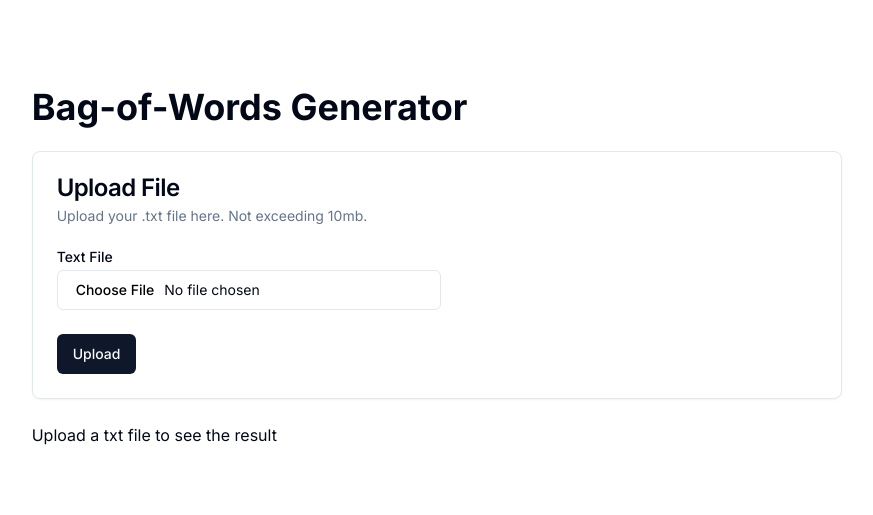
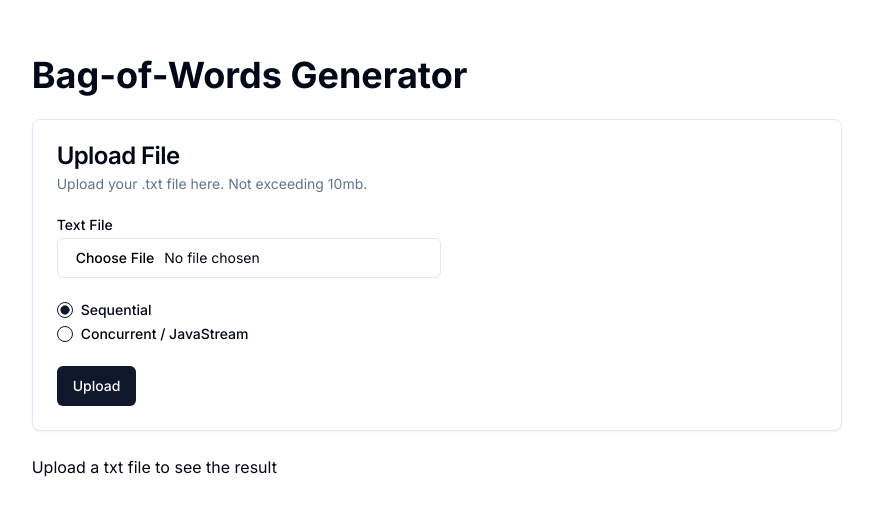
Before and after one commit to adrianteh126/wif3011-project, a Next.js app in the folder frontend/: page / in a window 1280 px wide. Shown: the part 133-648 px from the top of the page, without its empty margins (203-1076 px from the left). Built offline with nearby package versions, Linux system fonts and the light colour scheme.

Commit message:
Add radio group & api integration

```diff
--- a/frontend/package.json
+++ b/frontend/package.json
@@ -10,6 +10,7 @@
   },
   "dependencies": {
     "@radix-ui/react-label": "^2.0.2",
+    "@radix-ui/react-radio-group": "^1.1.3",
     "@radix-ui/react-slot": "^1.0.2",
     "@radix-ui/react-toast": "^1.1.5",
     "class-variance-authority": "^0.7.0",
--- a/frontend/src/app/page.tsx
+++ b/frontend/src/app/page.tsx
@@ -1,6 +1,6 @@
 'use client'
 
-import { useState } from 'react'
+import React, { useEffect, useState } from 'react'
 import { Button } from '@/components/ui/button'
 import { Input } from '@/components/ui/input'
 import { Label } from '@/components/ui/label'
@@ -14,6 +14,7 @@
 } from '@/components/ui/card'
 import { useToast } from '@/components/ui/use-toast'
 import { LineMdLoadingTwotoneLoop } from '@/components/icon/LineMdLoadingTwotoneLoop'
+import { RadioGroup, RadioGroupItem } from '@/components/ui/radio-group'
 
 interface Result {
   data: {
@@ -22,12 +23,16 @@
   elapsed_time: number
 }
 
+type Algorithm = 'sequential' | 'concurrent-java-stream'
+
 export default function Home() {
+  const baseUrl = 'http://localhost:4000'
   const { toast } = useToast()
 
   const [selectedFile, setSelectedFile] = useState(null)
   const [isLoading, setIsLoading] = useState(false)
   const [data, setData] = useState<Result>()
+  const [selectOption, setSelectedOption] = useState<Algorithm>('sequential')
 
   const handleFileChange = (event: any) => {
     setSelectedFile(event.target.files[0])
@@ -46,7 +51,12 @@
     formData.append('file', selectedFile)
 
     try {
-      const response = await fetch('http://localhost:4000/api/upload', {
+      const fetchUrl =
+        selectOption == 'sequential'
+          ? `${baseUrl}/api/sequential`
+          : `${baseUrl}/api/concurrent/java-stream`
+
+      const response = await fetch(fetchUrl, {
         method: 'POST',
         body: formData
       })
@@ -61,9 +71,16 @@
       }
     } catch (error) {
       console.error('Error uploading file:', error)
-      toast({ title: '❌ Failed to upload file', description: String(error) })
+      toast({
+        title: '❌ Failed to upload file',
+        description: String(error)
+      })
     }
     setIsLoading(false)
+  }
+
+  const handleOptionChange = (value: Algorithm) => {
+    setSelectedOption(value)
   }
 
   return (
@@ -79,14 +96,32 @@
             </CardDescription>
           </CardHeader>
           <form onSubmit={handleSubmit}>
-            <CardContent>
+            <CardContent className="flex flex-col gap-6">
               <div className="grid w-full max-w-sm items-center gap-1.5">
                 <Label htmlFor="text-file">Text File</Label>
                 <Input id="text-file" type="file" onChange={handleFileChange} />
               </div>
+              <RadioGroup
+                defaultValue="sequential"
+                onValueChange={handleOptionChange}
+              >
+                <div className="flex items-center space-x-2">
+                  <RadioGroupItem value="sequential" id="option-sequential" />
+                  <Label htmlFor="option-sequential">Sequential</Label>
+                </div>
+                <div className="flex items-center space-x-2">
+                  <RadioGroupItem
+                    value="concurrent-java-stream"
+                    id="option-concurrent"
+                  />
+                  <Label htmlFor="option-concurrent">
+                    Concurrent / JavaStream
+                  </Label>
+                </div>
+              </RadioGroup>
             </CardContent>
             <CardFooter>
-              <Button type="submit">
+              <Button type="submit" disabled={isLoading}>
                 Upload
                 {isLoading && (
                   <div className="ps-3">
@@ -111,7 +146,7 @@
                 <div className="ps-6 grid grid-cols-5">
                   {Object.entries(data.data).map(([key, value]) => (
                     <div key={key}>
-                      <p>
+                      <p className="truncate">
                         &quot;<strong>{key}</strong>&quot;: {value}
                       </p>
                     </div>
--- /dev/null
+++ b/frontend/src/components/ui/radio-group.tsx
@@ -0,0 +1,44 @@
+'use client'
+
+import * as React from 'react'
+import * as RadioGroupPrimitive from '@radix-ui/react-radio-group'
+import { Circle } from 'lucide-react'
+
+import { cn } from '@/lib/utils'
+
+const RadioGroup = React.forwardRef<
+  React.ElementRef<typeof RadioGroupPrimitive.Root>,
+  React.ComponentPropsWithoutRef<typeof RadioGroupPrimitive.Root>
+>(({ className, ...props }, ref) => {
+  return (
+    <RadioGroupPrimitive.Root
+      className={cn('grid gap-2', className)}
+      {...props}
+      ref={ref}
+    />
+  )
+})
+RadioGroup.displayName = RadioGroupPrimitive.Root.displayName
+
+const RadioGroupItem = React.forwardRef<
+  React.ElementRef<typeof RadioGroupPrimitive.Item>,
+  React.ComponentPropsWithoutRef<typeof RadioGroupPrimitive.Item>
+>(({ className, ...props }, ref) => {
+  return (
+    <RadioGroupPrimitive.Item
+      ref={ref}
+      className={cn(
+        'aspect-square h-4 w-4 rounded-full border border-primary text-primary ring-offset-background focus:outline-none focus-visible:ring-2 focus-visible:ring-ring focus-visible:ring-offset-2 disabled:cursor-not-allowed disabled:opacity-50',
+        className
+      )}
+      {...props}
+    >
+      <RadioGroupPrimitive.Indicator className="flex items-center justify-center">
+        <Circle className="h-2.5 w-2.5 fill-current text-current" />
+      </RadioGroupPrimitive.Indicator>
+    </RadioGroupPrimitive.Item>
+  )
+})
+RadioGroupItem.displayName = RadioGroupPrimitive.Item.displayName
+
+export { RadioGroup, RadioGroupItem }
```
Also changed, not shown: 1 other file (tests, documents, lock files or other folders).
